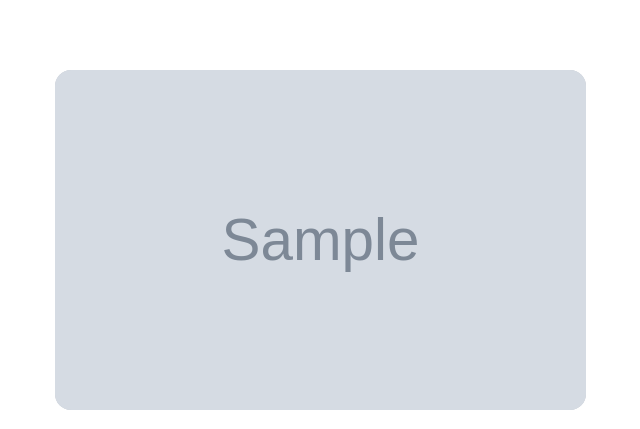
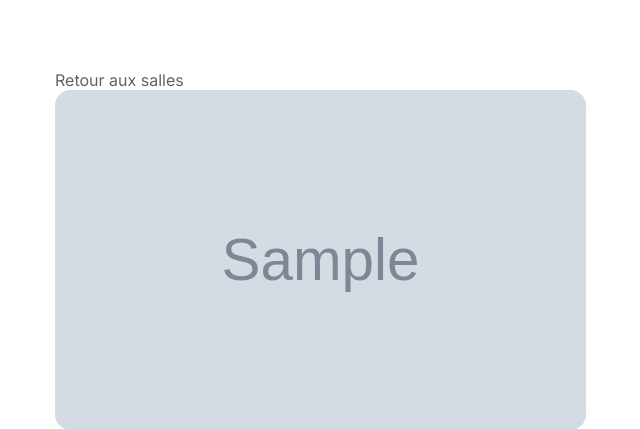
Before and after one commit to PurplexSkyo/Project-reservation-salles, a PHP site: page /DetailSalle.php?id=1 in a window 1280 px wide. Shown: the part 72-501 px from the top of the page, without its empty margins (55-695 px from the left). Run offline with PHP 8.4, Linux system fonts and the light colour scheme; tables that the repository leaves empty or names only in its code hold one stand-in row (values such as "Sample post"); grey boxes marked "Sample" are stand-in pictures.

Commit message:
Ajout d'un lien de retour vers la page des salles dans DetailSalle.php

```diff
--- a/DetailSalle.php
+++ b/DetailSalle.php
@@ -33,7 +33,7 @@
     <section>
         <div class="container2">
             <div class="page">
-
+                <a href="Salle.php" class="return">Retour aux salles</a>
                 <!-- Image hero de la salle -->
                 <div class="hero">
                     <img src="Img/<?= htmlspecialchars($salle['image']) ?>"
```
